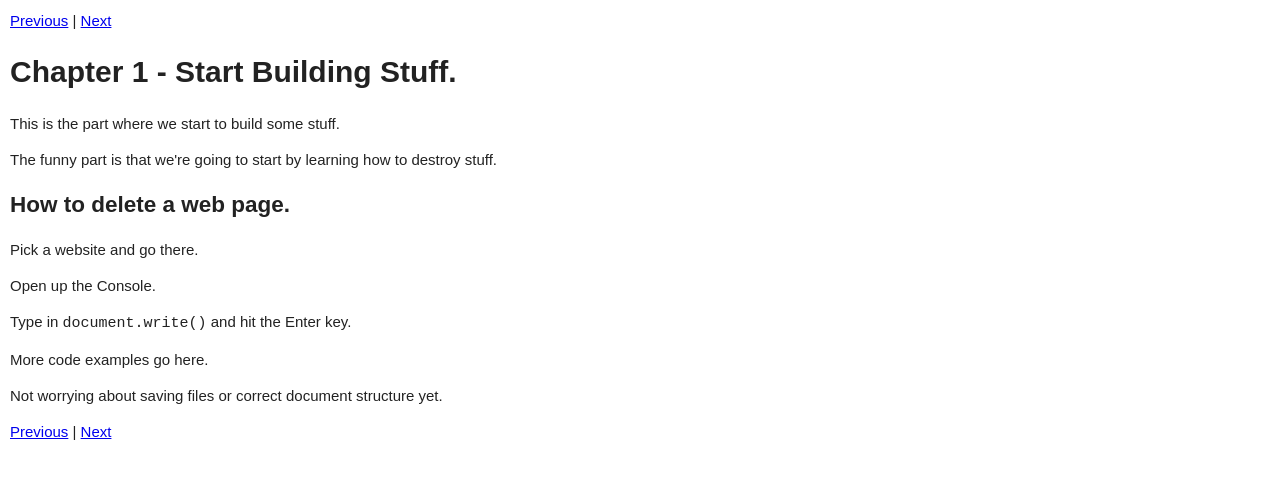
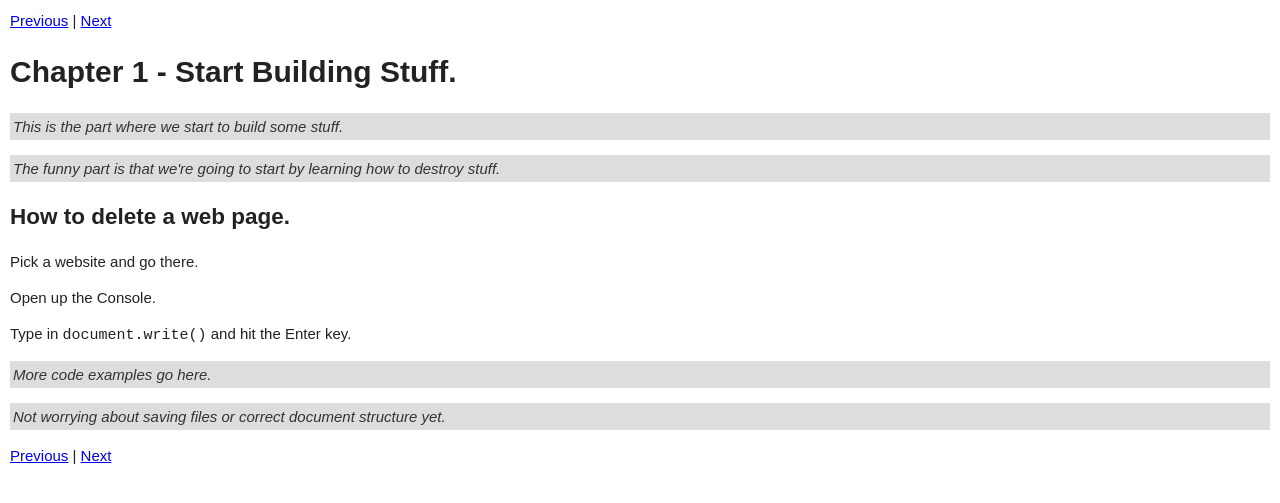
Before and after one commit to uhhuhyeah/build-stuff, a Jekyll site: the page built from chapter-01.html, in a window 1280 px wide. Shown: the top 503 px of the page. Built offline with Jekyll 4.4.1, drawn with Linux system fonts in a browser that asks for light colours; nearby versions of some CDN libraries.

Commit message:
ensuring author notes are not mistaken for content

```diff
--- a/chapter-00.html
+++ b/chapter-00.html
@@ -5,7 +5,7 @@ title: Chapter 00 - Setting up
 previous: index
 next: chapter-01
 ---
-<p>This is the part where you download Google Chrome.</p>
+<p class="author-note">This is the part where you download Google Chrome.</p>
 
 <h2>Step 1 - Download Google Chrome.</h2>
 
--- a/chapter-01.html
+++ b/chapter-01.html
@@ -5,11 +5,11 @@ title: Chapter 1 - Start Building Stuff.
 previous: chapter-00
 next: chapter-02
 ---
-<p>
+<p class="author-note">
   This is the part where we start to build some stuff.
 </p>
 
-<p>
+<p class="author-note">
   The funny part is that we're going to start by learning
   how to destroy stuff.
 </p>
@@ -28,10 +28,10 @@ next: chapter-02
   Type in <code>document.write()</code> and hit the Enter key.
 </p>
 
-<p>
+<p class="author-note">
   More code examples go here.
 </p>
 
-<p>
+<p class="author-note">
   Not worrying about saving files or correct document structure yet.
 </p>
--- a/chapter-02.html
+++ b/chapter-02.html
@@ -5,7 +5,7 @@ title: Chapter 2 - Fixing the Internet
 previous: chapter-01
 include_css: ['chapter-02']
 ---
-<p>
+<p class="author-note">
   Now we'll start down the path toward User Scripts.
 </p>
 
--- a/css/style.css
+++ b/css/style.css
@@ -72,6 +72,12 @@ td { vertical-align: top; }
 .highlight .lineno {
     color: #333;
 }
+.author-note {
+    color: #333;
+    background: #ddd;
+    font-style: oblique;
+    padding: 3px;
+}
 
 
 
```
